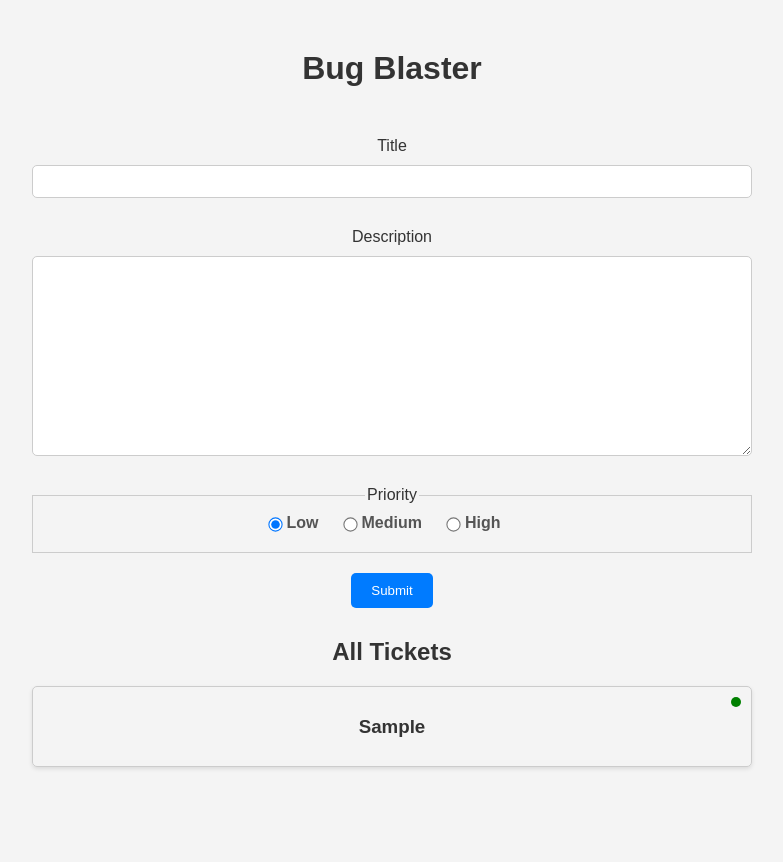
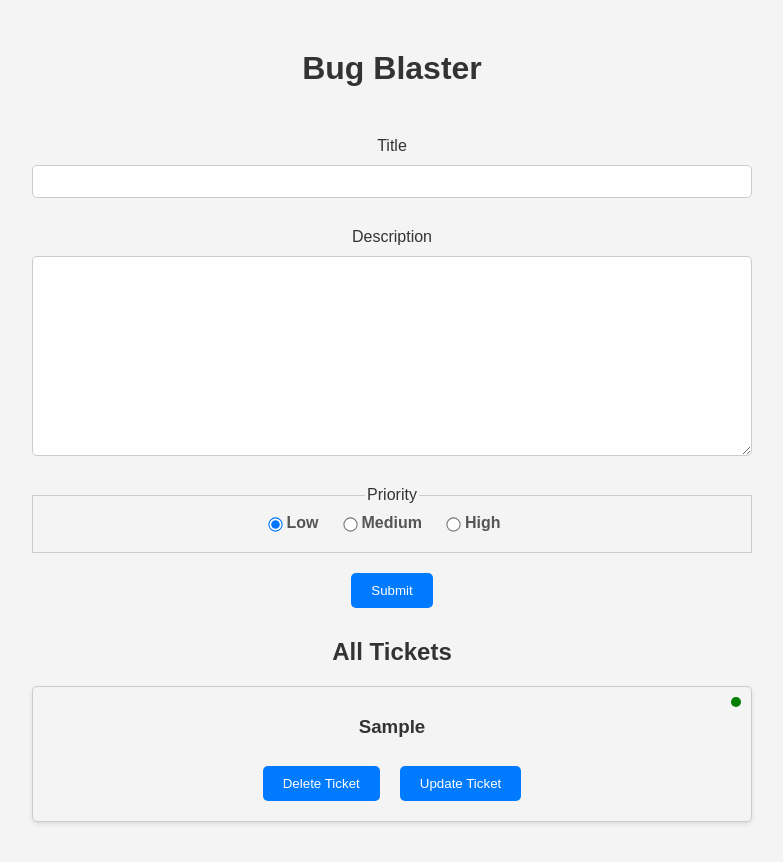
Before and after one commit to NinjaCoderM/learn-react-js-ticket, a React (Create React App) app: page / in a window 1280 px wide. Both pictures are taken after typing "Sample", "Sample" into the empty fields and a click on the button "Submit". Shown: the top 862 px of the page, without its empty margins (248-1031 px from the left). Built offline with nearby package versions, Linux system fonts and the light colour scheme.

Commit message:
del tickets

```diff
--- a/src/components/TicketItem.js
+++ b/src/components/TicketItem.js
@@ -14,6 +14,18 @@ export default function TicketItem({ ticket, dispatch }) {
       <div className={`priority-dot ${priorityClass[priority]}`}></div>
       <h3>{title}</h3>
       <p>{description}</p>
+      <button
+        className="button"
+        onClick={() => dispatch({ type: "DELETE", payload: { id } })}
+      >
+        Delete Ticket
+      </button>
+      <button
+        className="button"
+        onClick={() => dispatch({ type: "UPDATE_TICKET", payload: ticket })}
+      >
+        Update Ticket
+      </button>
     </div>
   );
 }
```
